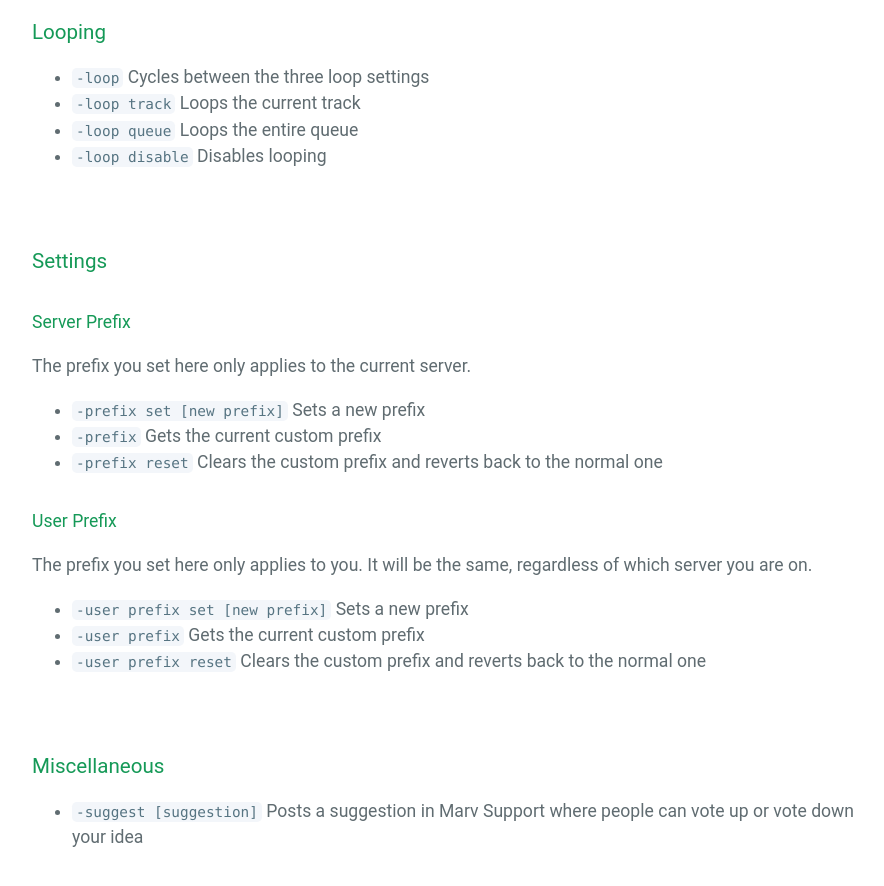
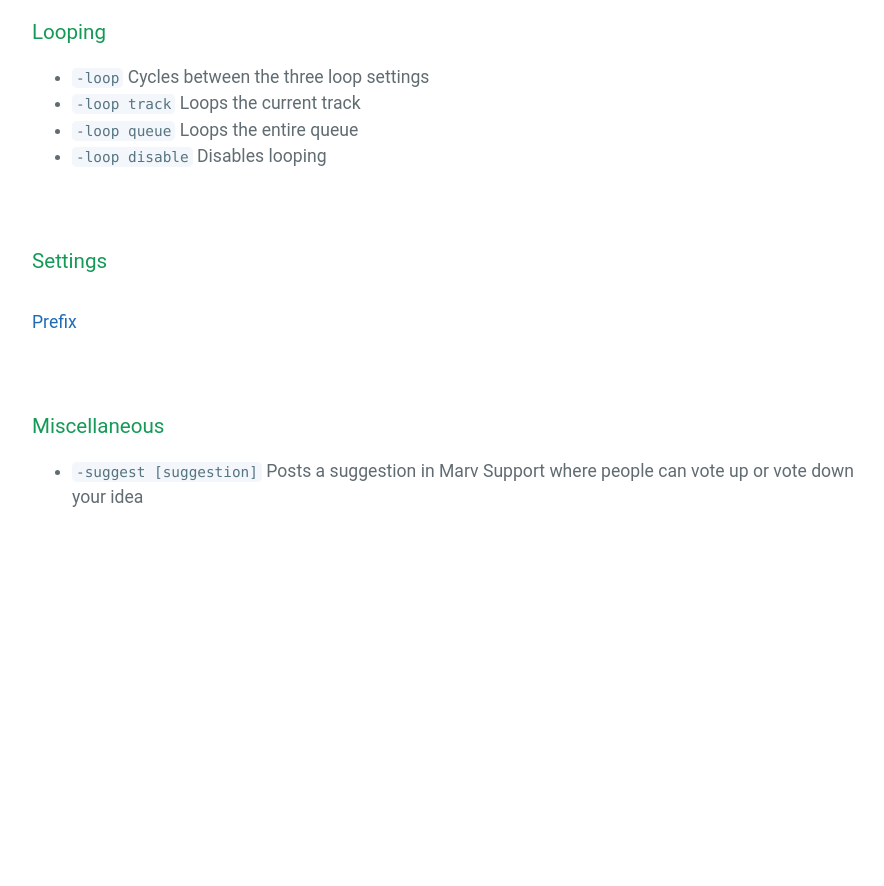
Before and after one commit to mymindishazel/marv-docs, a Jekyll site: the page built from commands.md, in a window 1280 px wide and 900 px high, scrolled down 2931 px. Shown: the top 886 px of the window, without its empty margins (192-1076 px from the left). Built offline with Jekyll 4.4.1, drawn with Linux system fonts in a browser that asks for light colours; our own code applies the rules of GitHub Pages for plain Markdown files; after the commit the page ends 3491 px from its top, so only the background shows below that.

Commit message:
Update commands.md

```diff
--- a/commands.md
+++ b/commands.md
@@ -111,21 +111,7 @@
 
 ### Settings
 
-#### Server Prefix
-
-The prefix you set here only applies to the current server.
-
-* `-prefix set [new prefix]` Sets a new prefix
-* `-prefix` Gets the current custom prefix
-* `-prefix reset` Clears the custom prefix and reverts back to the normal one
-
-#### User Prefix
-
-The prefix you set here only applies to you. It will be the same, regardless of which server you are on.
-
-* `-user prefix set [new prefix]` Sets a new prefix
-* `-user prefix` Gets the current custom prefix
-* `-user prefix reset` Clears the custom prefix and reverts back to the normal one
+#### [Prefix](/marvdocs/commands/prefix)
 
 <br>
 
```
